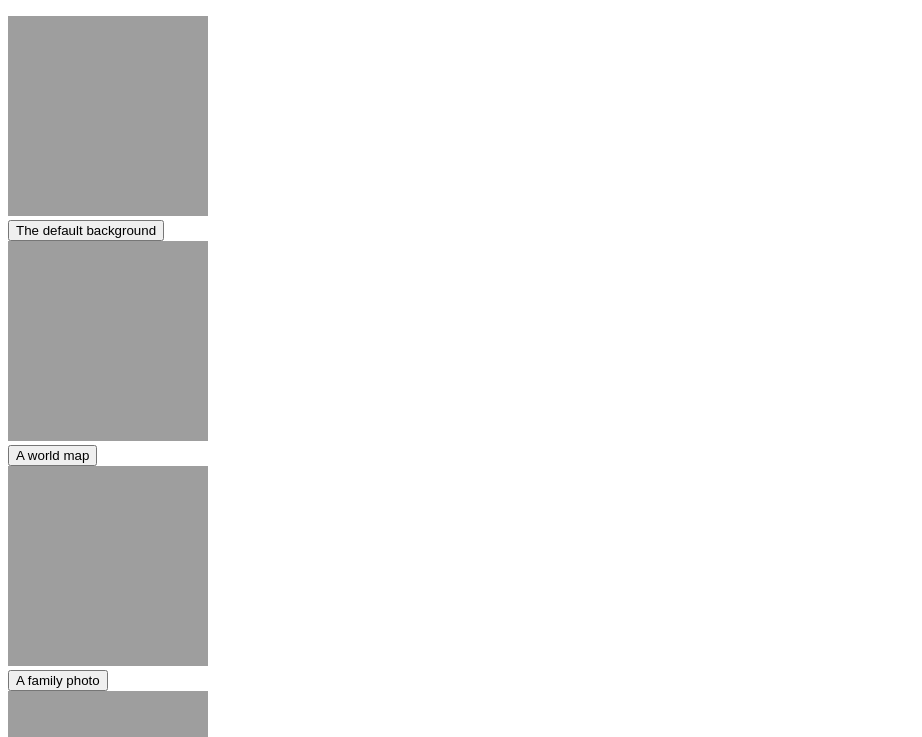
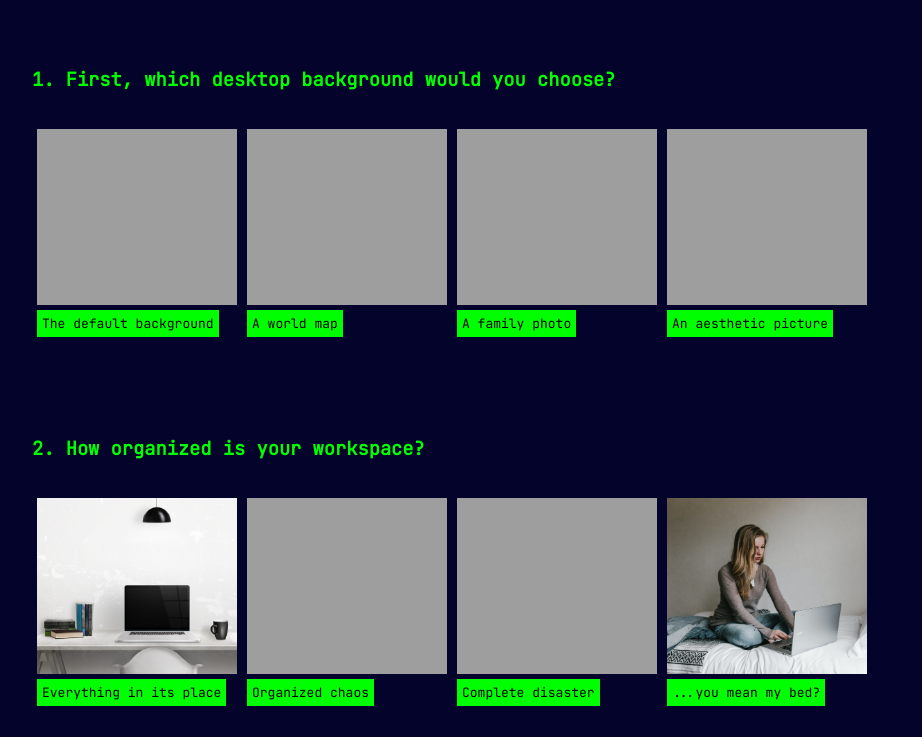
Before and after one commit to ecorbin567/gwc-personalityquiz, a plain HTML site: page index.html in a window 1280 px wide. Shown: the part 144-881 px from the top of the page, without its empty margins (0-922 px from the left). Drawn offline with Linux system fonts and the light colour scheme; the site is published under a folder, as on GitHub Pages, so addresses that start at the root find nothing.

Commit message:
Update index.html

```diff
--- a/index.html
+++ b/index.html
@@ -13,10 +13,10 @@
 	<meta name="viewport" content="width=device-width, initial-scale=1">
 
 	<!-- import the webpage's stylesheet -->
-	<link rel="stylesheet" href="/style.css">
+	<link rel="stylesheet" type="text/css" href="./style.css">
 
 	<!-- import the webpage's javascript file -->
-	<script src="/script.js" defer>
+	<script src="./script.js" defer>
 
 	</script>
 </head>
```
